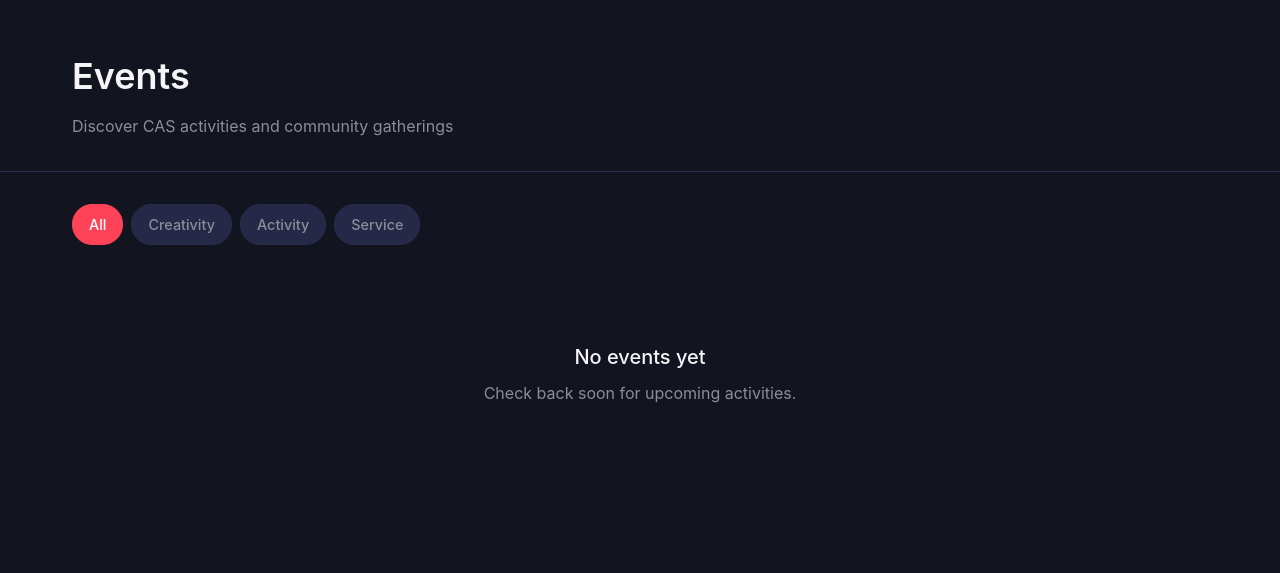
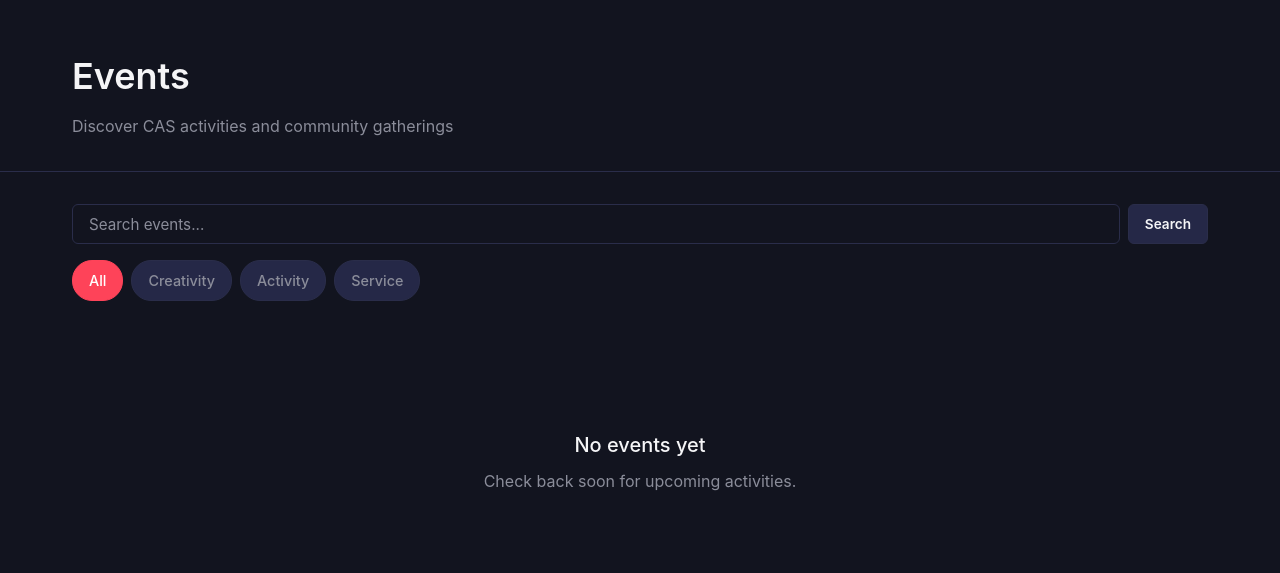
Before and after one commit to nitrimandylis/kizuna, a Flask app: page /events/ in a window 1280 px wide. Shown: the part 77-650 px from the top of the page. Run offline with Flask 3, Linux system fonts and the light colour scheme; some libraries are stand-ins or nearby versions.

Commit message:
Add search functionality for events and clubs
- Add search by title, description, location, organizer for events
- Add search by name, description, leader, meeting location for clubs
- Add search input form with clear button
- Combine search with type filters for events
- Update empty states to show contextual messages
- Add CSS for search input styling

```diff
--- a/routes/events.py
+++ b/routes/events.py
@@ -1,6 +1,7 @@
 from flask import Blueprint, render_template, request, redirect, url_for, flash
 from flask_login import login_required, current_user
 from models import db, Event, EventRegistration
+from sqlalchemy import or_
 
 events_bp = Blueprint('events', __name__, url_prefix='/events')
 
@@ -8,13 +9,26 @@ events_bp = Blueprint('events', __name__, url_prefix='/events')
 def index():
     page = request.args.get('page', 1, type=int)
     cas_type = request.args.get('type')
+    search = request.args.get('q', '').strip()
 
     query = Event.query.filter_by(is_published=True)
+
+    # Filter by CAS type
     if cas_type:
         query = query.filter_by(cas_type=cas_type)
 
+    # Search functionality
+    if search:
+        search_filter = or_(
+            Event.title.ilike(f'%{search}%'),
+            Event.description.ilike(f'%{search}%'),
+            Event.location.ilike(f'%{search}%'),
+            Event.organizer_name.ilike(f'%{search}%')
+        )
+        query = query.filter(search_filter)
+
     events = query.order_by(Event.event_date.desc()).paginate(page=page, per_page=20)
-    return render_template('events/index.html', events=events, selected_type=cas_type)
+    return render_template('events/index.html', events=events, selected_type=cas_type, search=search)
 
 @events_bp.route('/<int:event_id>')
 def detail(event_id):
--- a/static/css/style.css
+++ b/static/css/style.css
@@ -1081,3 +1081,52 @@ main {
         justify-content: center;
     }
 }
+
+/* ═════════════════════════════════════════════════════════════════════════
+   SEARCH AND LIST CONTROLS
+   ═════════════════════════════════════════════════════════════════════════ */
+
+.list-controls {
+    display: flex;
+    flex-direction: column;
+    gap: 1rem;
+    margin-bottom: 2rem;
+}
+
+.search-form {
+    display: flex;
+    gap: 0.5rem;
+    flex-wrap: wrap;
+}
+
+.search-input {
+    flex: 1;
+    min-width: 200px;
+    padding: 0.6rem 1rem;
+    font-family: inherit;
+    font-size: 0.95rem;
+    background: var(--bg);
+    border: 1px solid var(--border);
+    border-radius: 6px;
+    color: var(--text);
+    transition: var(--transition);
+}
+
+.search-input:focus {
+    outline: none;
+    border-color: var(--primary);
+}
+
+.search-input::placeholder {
+    color: var(--text-muted);
+}
+
+@media (max-width: 768px) {
+    .search-form {
+        flex-direction: column;
+    }
+
+    .search-form .btn {
+        width: 100%;
+    }
+}
--- a/templates/events/index.html
+++ b/templates/events/index.html
@@ -13,12 +13,22 @@
 
     <div class="page-content">
         <div class="container">
-            <!-- Filter tabs -->
-            <div class="filter-tabs">
-                <a href="{{ url_for('events.index') }}" class="filter-tab {% if not selected_type %}active{% endif %}">All</a>
-                <a href="{{ url_for('events.index', type='Creativity') }}" class="filter-tab {% if selected_type == 'Creativity' %}active{% endif %}">Creativity</a>
-                <a href="{{ url_for('events.index', type='Activity') }}" class="filter-tab {% if selected_type == 'Activity' %}active{% endif %}">Activity</a>
-                <a href="{{ url_for('events.index', type='Service') }}" class="filter-tab {% if selected_type == 'Service' %}active{% endif %}">Service</a>
+            <!-- Search and Filter -->
+            <div class="list-controls">
+                <form method="GET" action="{{ url_for('events.index') }}" class="search-form">
+                    <input type="text" name="q" value="{{ search }}" placeholder="Search events..." class="search-input">
+                    <button type="submit" class="btn btn-secondary btn-sm">Search</button>
+                    {% if search %}
+                    <a href="{{ url_for('events.index', type=selected_type) }}" class="btn btn-ghost btn-sm">Clear</a>
+                    {% endif %}
+                </form>
+
+                <div class="filter-tabs">
+                    <a href="{{ url_for('events.index', q=search) }}" class="filter-tab {% if not selected_type %}active{% endif %}">All</a>
+                    <a href="{{ url_for('events.index', type='Creativity', q=search) }}" class="filter-tab {% if selected_type == 'Creativity' %}active{% endif %}">Creativity</a>
+                    <a href="{{ url_for('events.index', type='Activity', q=search) }}" class="filter-tab {% if selected_type == 'Activity' %}active{% endif %}">Activity</a>
+                    <a href="{{ url_for('events.index', type='Service', q=search) }}" class="filter-tab {% if selected_type == 'Service' %}active{% endif %}">Service</a>
+                </div>
             </div>
 
             {% if events.items %}
@@ -41,7 +51,7 @@
             {% if events.pages > 1 %}
             <nav class="pagination">
                 {% if events.has_prev %}
-                <a href="{{ url_for('events.index', page=events.prev_num, type=selected_type) }}" class="pagination-btn">
+                <a href="{{ url_for('events.index', page=events.prev_num, type=selected_type, q=search) }}" class="pagination-btn">
                     ← Previous
                 </a>
                 {% else %}
@@ -54,7 +64,7 @@
                             {% if page_num == events.page %}
                             <span class="pagination-num active">{{ page_num }}</span>
                             {% else %}
-                            <a href="{{ url_for('events.index', page=page_num, type=selected_type) }}" class="pagination-num">{{ page_num }}</a>
+                            <a href="{{ url_for('events.index', page=page_num, type=selected_type, q=search) }}" class="pagination-num">{{ page_num }}</a>
                             {% endif %}
                         {% else %}
                         <span class="pagination-ellipsis">…</span>
@@ -63,7 +73,7 @@
                 </div>
 
                 {% if events.has_next %}
-                <a href="{{ url_for('events.index', page=events.next_num, type=selected_type) }}" class="pagination-btn">
+                <a href="{{ url_for('events.index', page=events.next_num, type=selected_type, q=search) }}" class="pagination-btn">
                     Next →
                 </a>
                 {% else %}
@@ -74,8 +84,8 @@
             {% endif %}
             {% else %}
             <div class="empty-state">
-                <h3>No events yet</h3>
-                <p>Check back soon for upcoming activities.</p>
+                <h3>{% if search %}No events found{% else %}No events yet{% endif %}</h3>
+                <p>{% if search %}Try a different search term{% else %}Check back soon for upcoming activities.{% endif %}</p>
             </div>
             {% endif %}
         </div>
```
Also changed, not shown: routes/clubs.py (+17 -2 lines), templates/clubs/index.html (+16 -5 lines).
